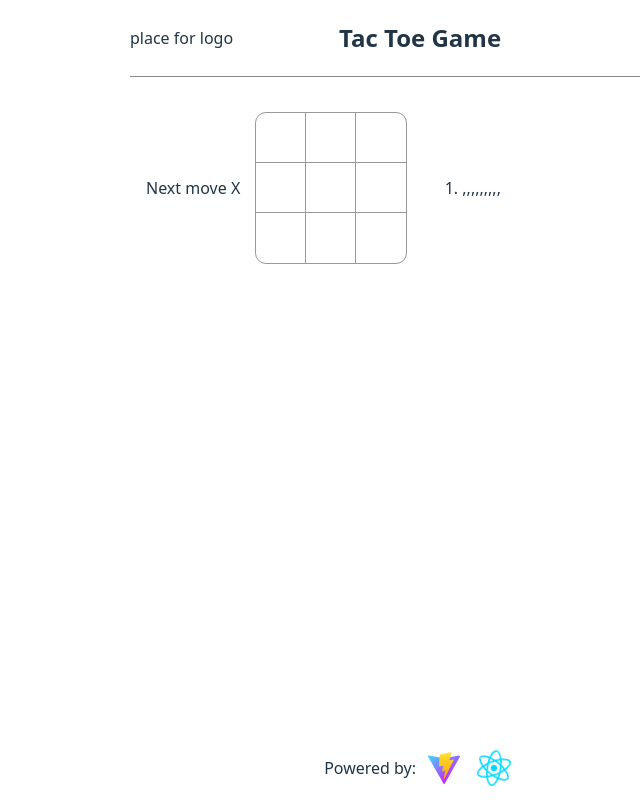
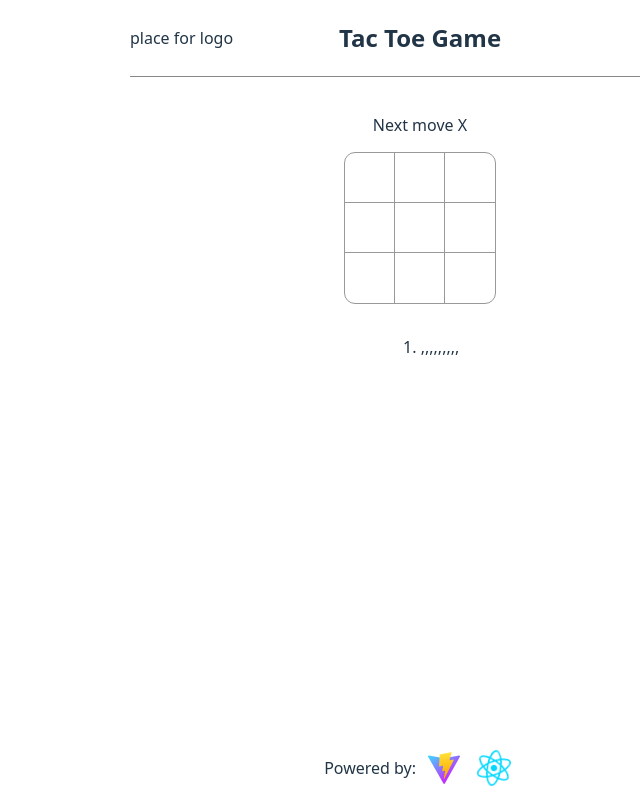
Before and after one commit to ArkadiuszBlochowiak/tic-tac-toe-game, a React (Vite) app: page /game in a window 1280 px wide. Shown: the whole page, without its empty margins (220-860 px from the left). Built offline with nearby package versions, Linux system fonts and the light colour scheme.

Commit message:
Remove redundant style

```diff
--- a/src/features/game/board.css
+++ b/src/features/game/board.css
@@ -40,10 +40,6 @@
 .status {
     margin-bottom: 10px;
 }
-.game {
-    display: flex;
-    flex-direction: row;
-}
 .game-info {
     margin-left: 20px;
 }
```
